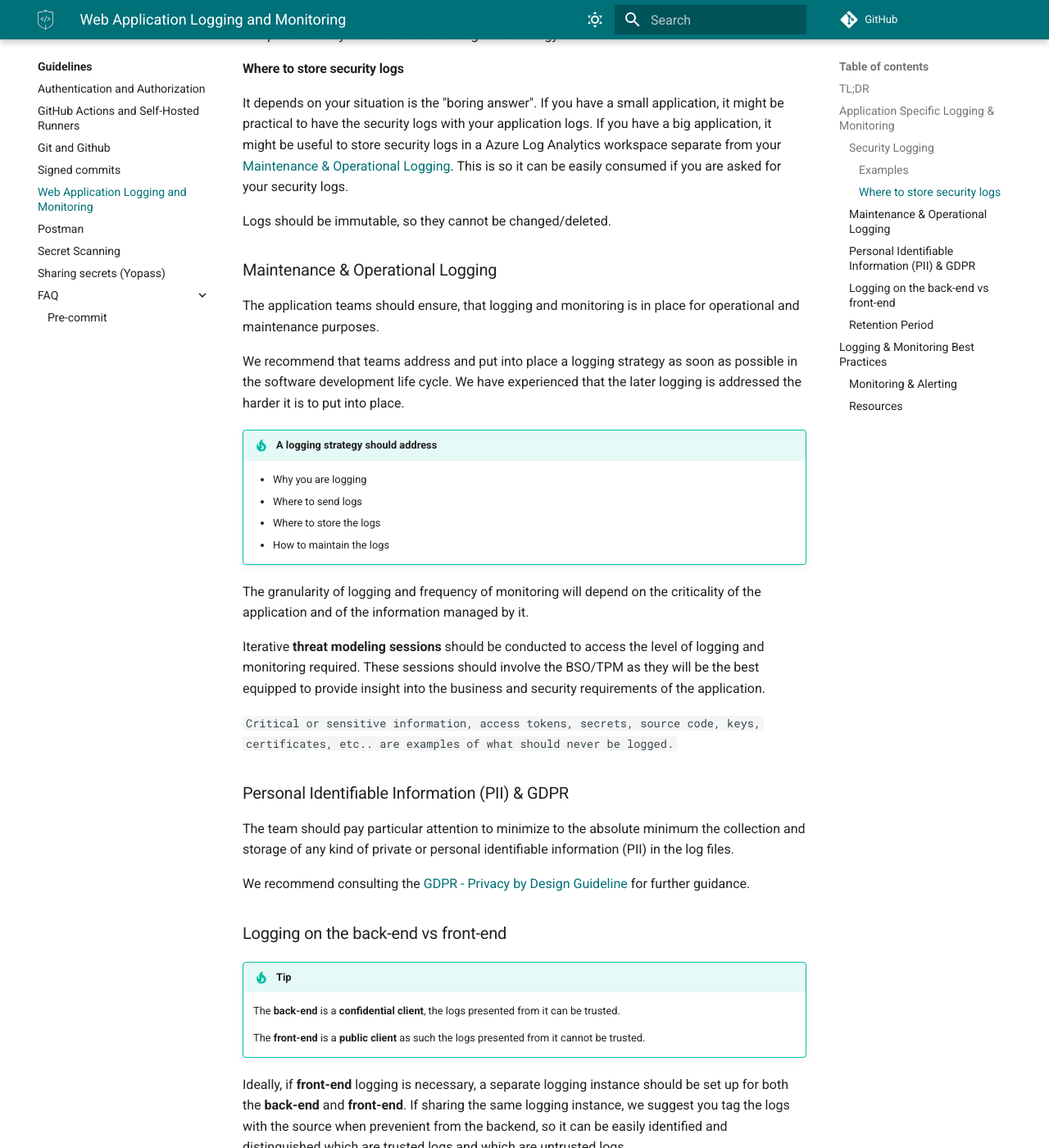
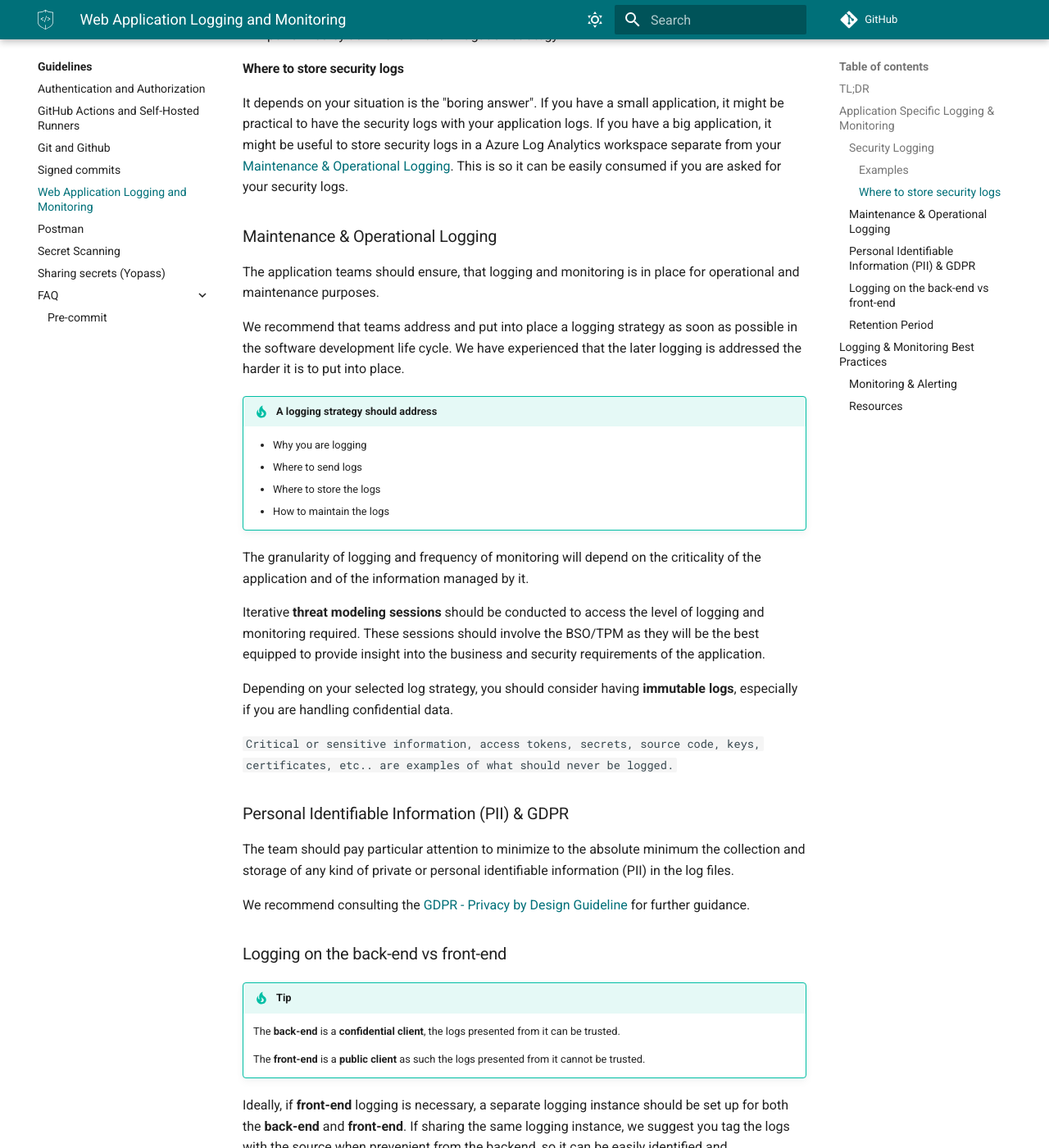
Before and after one commit to equinor/appsec, an MkDocs documentation site: the page built from docs/guidelines/logging-monitoring.md, in a window 1280 px wide and 1400 px high, scrolled down 1618 px. Shown: the whole window at 82% size. Built offline with MkDocs 1.6.1 and Material for MkDocs 9.7.7, drawn with Linux system fonts in a browser that asks for light colours; some web fonts are replaced; comment, search, counter and statistics services are not loaded.

Commit message:
docs: update immutable log line

````diff
--- a/docs/guidelines/logging-monitoring.md
+++ b/docs/guidelines/logging-monitoring.md
@@ -41,8 +41,6 @@ Security logging is a huge topic, so we will limit our scope. You should not log
 
 It depends on your situation is the "boring answer". If you have a small application, it might be practical to have the security logs with your application logs. If you have a big application, it might be useful to store security logs in a Azure Log Analytics workspace separate from your [Maintenance & Operational Logging](#maintenance--operational-logging). This is so it can be easily consumed if you are asked for your security logs.
 
-Logs should be immutable, so they cannot be changed/deleted.
-
 ### Maintenance & Operational Logging
 
 The application teams should ensure, that logging and monitoring is in place for operational and maintenance purposes.
@@ -59,6 +57,8 @@ We recommend that teams address and put into place a logging strategy as soon as
 The granularity of logging and frequency of monitoring will depend on the criticality of the application and of the information managed by it.
 
 Iterative **threat modeling sessions** should be conducted to access the level of logging and monitoring required. These sessions should involve the BSO/TPM as they will be the best equipped to provide insight into the business and security requirements of the application.
+
+Depending on your selected log strategy, you should consider having **immutable logs**, especially if you are handling confidential data.
 
 ```Critical or sensitive information, access tokens, secrets, source code, keys, certificates, etc.. are examples of what should never be logged.```
 
````
